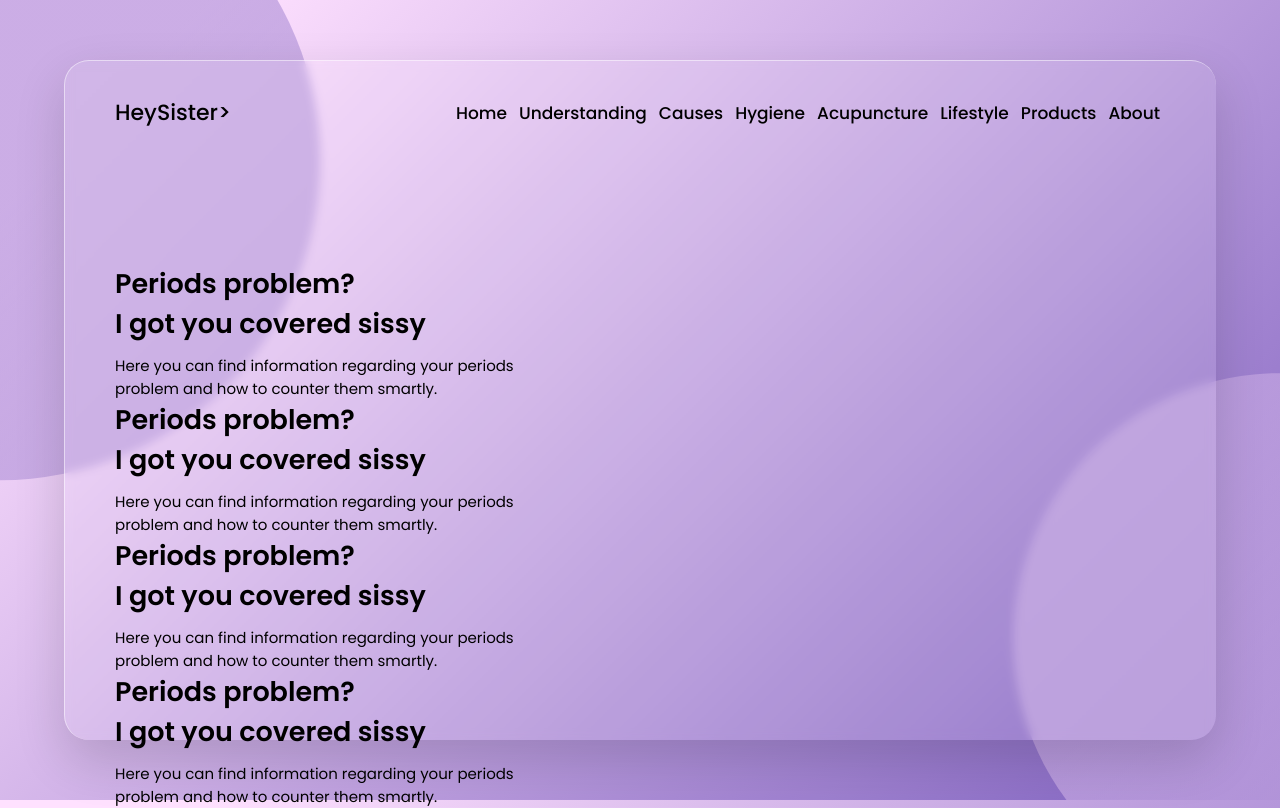
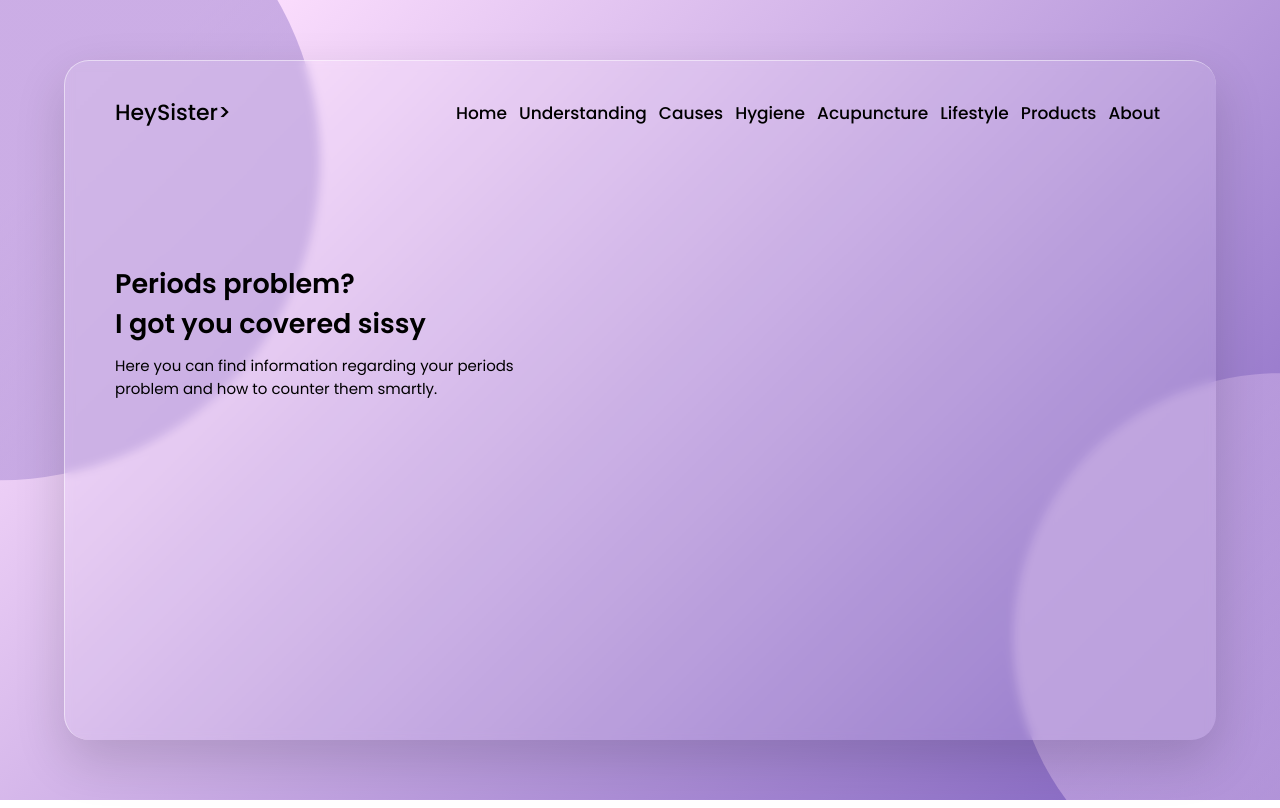
Before and after one commit to abhaypratapsinghpundir/HeySister, a plain HTML site: page index.html in a window 1280 px wide. Drawn offline with Linux system fonts and the light colour scheme.

Commit message:
changes for beta version

```diff
--- a/index.html
+++ b/index.html
@@ -23,29 +23,7 @@
             </nav>
             <div class="text-content">
               <h2>Periods problem?<br>I got you covered sissy</h2>
-              <p>Here you can find information regarding your periods problem and how to counter them smartly.</p>
-
-
-
-            <!-- <div class="play-button">
-              <span class="play">Play Video</span>
-              <i class="fas fa-play" onclick="click()"></i>
-            </div> -->
-            <div class="">
-                <h2>Periods problem?<br>I got you covered sissy</h2>
-                  <p>Here you can find information regarding your periods problem and how to counter them smartly.</p>
-
-              </div>
-              <div class="">
-                <h2>Periods problem?<br>I got you covered sissy</h2>
-                  <p>Here you can find information regarding your periods problem and how to counter them smartly.</p>
-
-              </div>
-              <div class="">
-                <h2>Periods problem?<br>I got you covered sissy</h2>
-                  <p>Here you can find information regarding your periods problem and how to counter them smartly.</p>
-
-              </div>
+              <p>Here you can find information regarding your periods problem and how to counter them smartly.</p> </div>
           </header>
 
     </body>
```
